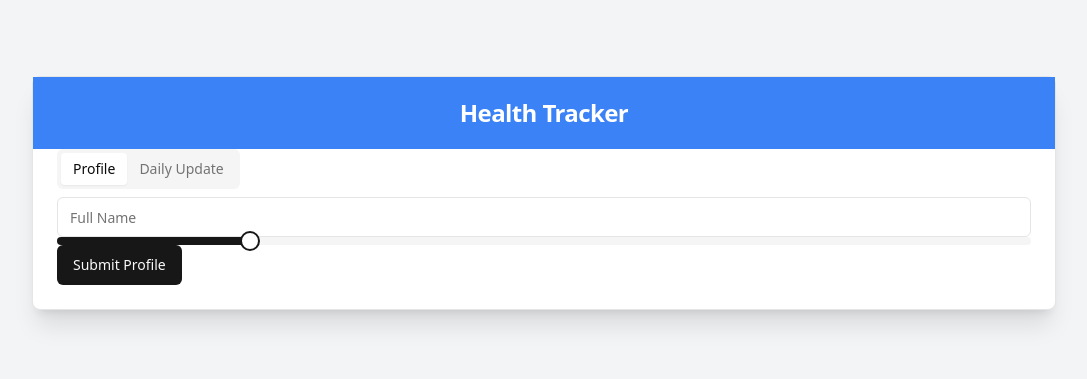
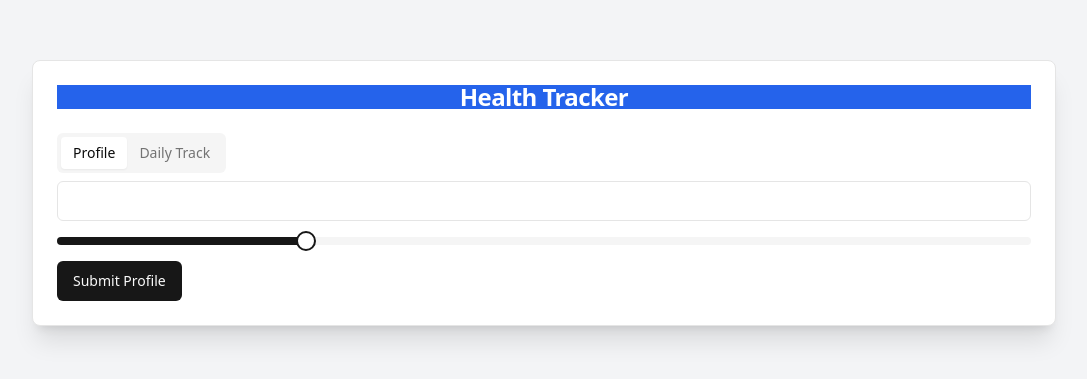
Before and after one commit to MateusBarceliniTuring/xAI_react_jsx, a React (Vite) app: page / in a window 1280 px wide. Shown: the part 207-586 px from the top of the page, without its empty margins (96-1183 px from the left). Built offline with nearby package versions, Linux system fonts and the light colour scheme.

Commit message:
40963-ModelB

```diff
--- a/src/App.jsx
+++ b/src/App.jsx
@@ -5,73 +5,93 @@ import { Button } from "@/components/ui/button";
 import { Input } from "@/components/ui/input";
 import { Slider } from "@/components/ui/slider";
 
-// Mini Card Component
-const MiniCard = ({ title, value, percentage }) => {
-  let bgColor = 'bg-green-500';
-  if (percentage < 50) bgColor = 'bg-red-500';
-  else if (percentage < 75) bgColor = 'bg-orange-500';
-
-  return (
-    <div className={`p-4 m-2 shadow-lg rounded-lg ${bgColor}`}>
-      <h3 className="text-sm font-semibold">{title}</h3>
-      <p className="text-lg">{value}</p>
-    </div>
-  );
-};
-
 export default function App() {
-  const [tab, setTab] = useState('profile');
-  const [profile, setProfile] = useState({ name: '', age: 20, height: 170, weight: 60, calorieGoal: 2000, workoutGoal: 60 });
-  const [daily, setDaily] = useState({ calories: 0, workoutTime: 0 });
+  const [formData, setFormData] = useState({
+    name: '', age: 25, height: 170, weight: 70, calorieGoal: 2000, workoutGoal: 60
+  });
+  const [dailyData, setDailyData] = useState({ calories: 0, workoutTime: 0 });
   const [submitted, setSubmitted] = useState(false);
 
-  // Validation and form submission logic would go here
   const handleSubmit = (e, type) => {
     e.preventDefault();
     if (type === 'profile') {
-      // Validate profile form
-    } else if (type === 'daily') {
       setSubmitted(true);
     }
+    // Here you would typically send data to a server
   };
 
-  const calculatePercentage = (done, goal) => {
-    return ((done / goal) * 100).toFixed(2);
+  const calculatePercentage = (part, whole) => {
+    return whole > 0 ? (part / whole * 100).toFixed(2) : 0;
+  };
+
+  const getColor = (percentage) => {
+    if (percentage < 50) return 'red';
+    if (percentage < 75) return 'orange';
+    return 'green';
   };
 
   return (
-    <div className="flex justify-center items-center min-h-screen bg-gray-100">
+    <div className="flex justify-center items-center h-screen bg-gray-100">
       <Card className="w-[80%] max-h-[80vh] shadow-xl">
-        <CardHeader className="bg-blue-500 text-white text-center">
-          <CardTitle>Health Tracker</CardTitle>
+        <CardHeader>
+          <CardTitle className="text-center bg-blue-600 text-white">Health Tracker</CardTitle>
         </CardHeader>
         <CardContent>
-          <Tabs defaultValue="profile" value={tab} onValueChange={setTab}>
+          <Tabs defaultValue="profile" className="w-full">
             <TabsList>
               <TabsTrigger value="profile">Profile</TabsTrigger>
-              <TabsTrigger value="daily">Daily Update</TabsTrigger>
+              <TabsTrigger value="daily">Daily Track</TabsTrigger>
             </TabsList>
             <TabsContent value="profile">
-              <form onSubmit={(e) => handleSubmit(e, 'profile')}>
-                <Input type="text" placeholder="Full Name" required value={profile.name} onChange={(e) => setProfile({...profile, name: e.target.value})} />
-                <Slider min={1} max={100} value={[profile.age]} onValueChange={(value) => setProfile({...profile, age: value[0]})} label="Age" />
-                {/* Similar inputs for height, weight, etc. */}
+              <form onSubmit={(e) => handleSubmit(e, 'profile')} className="space-y-4">
+                <Input
+                  label="Full Name"
+                  value={formData.name}
+                  onChange={(e) => setFormData({...formData, name: e.target.value})}
+                  required
+                />
+                <Slider
+                  label="Age"
+                  value={[formData.age]}
+                  onValueChange={(value) => setFormData({...formData, age: value[0]})}
+                  max={100}
+                  className="w-full"
+                />
+                {/* Repeat similar Slider components for height and weight */}
                 <Button type="submit">Submit Profile</Button>
               </form>
             </TabsContent>
             <TabsContent value="daily">
-              <form onSubmit={(e) => handleSubmit(e, 'daily')}>
-                <Input type="number" placeholder="Calories Consumed" required value={daily.calories} onChange={(e) => setDaily({...daily, calories: e.target.value})} />
-                <Input type="number" placeholder="Workout Time (minutes)" required value={daily.workoutTime} onChange={(e) => setDaily({...daily, workoutTime: e.target.value})} />
-                <Button type="submit">Update Daily Stats</Button>
+              <form onSubmit={(e) => handleSubmit(e, 'daily')} className="space-y-4">
+                <Input
+                  label="Calories Consumed"
+                  type="number"
+                  value={dailyData.calories}
+                  onChange={(e) => setDailyData({...dailyData, calories: e.target.value})}
+                  required
+                />
+                <Input
+                  label="Workout Time (min)"
+                  type="number"
+                  value={dailyData.workoutTime}
+                  onChange={(e) => setDailyData({...dailyData, workoutTime: e.target.value})}
+                  required
+                />
+                <Button type="submit">Track Day</Button>
               </form>
               {submitted && (
-                <div className="mt-4">
-                  <div className="flex flex-wrap justify-center">
-                    <MiniCard title="Calorie Goal" value={`${calculatePercentage(daily.calories, profile.calorieGoal)}%`} percentage={calculatePercentage(daily.calories, profile.calorieGoal)} />
-                    <MiniCard title="Workout Goal" value={`${calculatePercentage(daily.workoutTime, profile.workoutGoal)}%`} percentage={calculatePercentage(daily.workoutTime, profile.workoutGoal)} />
-                    <MiniCard title="Total Calories" value={`${daily.calories} cal`} />
-                    <MiniCard title="Total Workout Time" value={`${daily.workoutTime} min`} />
+                <div className="mt-4 space-y-4">
+                  <hr className="my-4"/>
+                  <div className="grid grid-cols-1 sm:grid-cols-2 gap-4">
+                    {['Calorie Goal', 'Workout Time', 'Total Calories', 'Total Workout'].map((title, index) => (
+                      <div key={index} className={`p-4 rounded-lg shadow-md bg-white`}>
+                        <h3 className="text-sm font-semibold">{title}</h3>
+                        <p className={`text-lg ${index < 2 ? `text-${getColor(calculatePercentage(index ? dailyData.workoutTime : dailyData.calories, index ? formData.workoutGoal : formData.calorieGoal))}-500` : ''}`}>
+                          {index < 2 ? `${calculatePercentage(index ? dailyData.workoutTime : dailyData.calories, index ? formData.workoutGoal : formData.calorieGoal)}%` :
+                          (index % 2 ? `${dailyData.workoutTime} min` : `${dailyData.calories} cal`)}
+                        </p>
+                      </div>
+                    ))}
                   </div>
                 </div>
               )}
```
